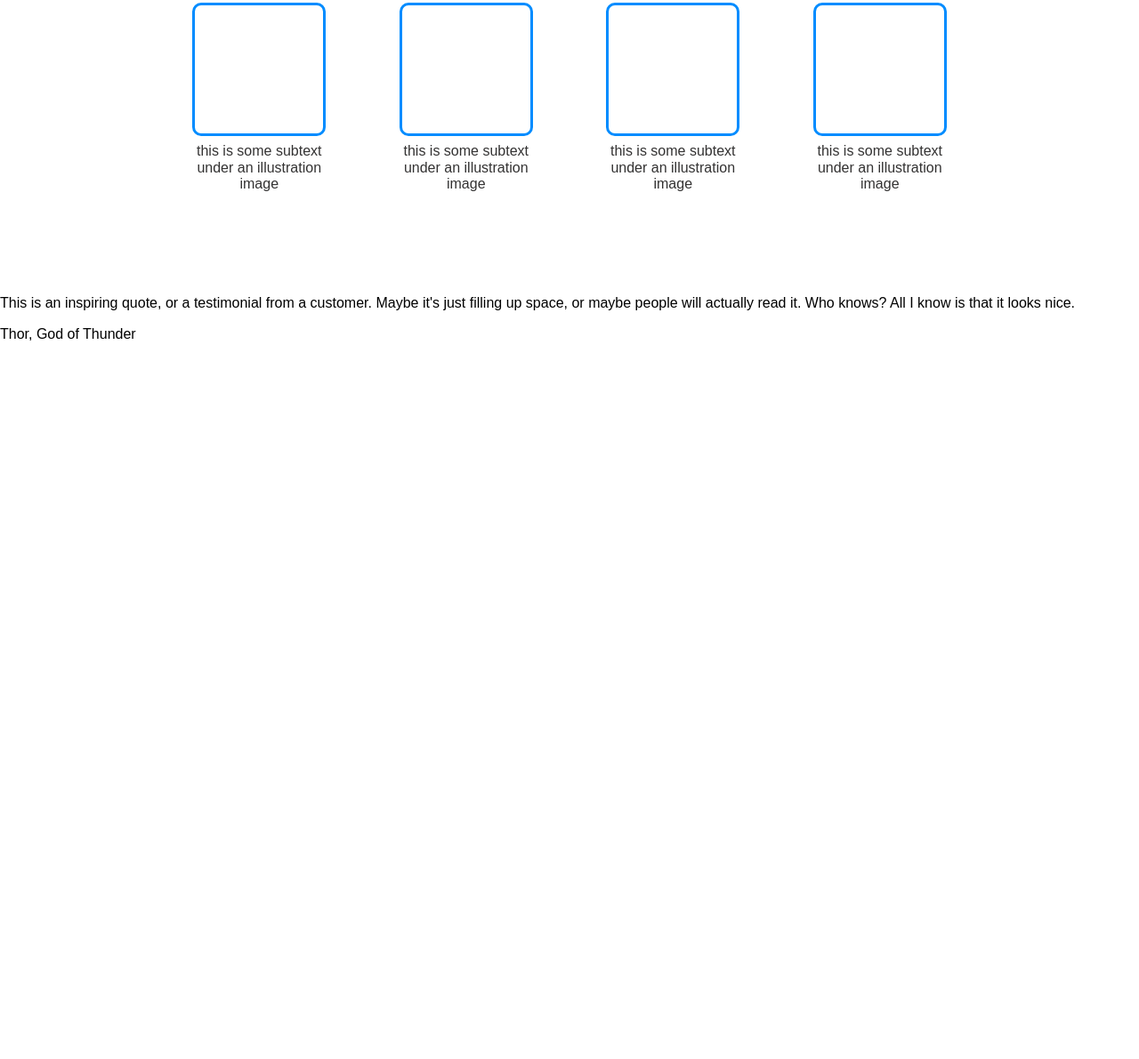
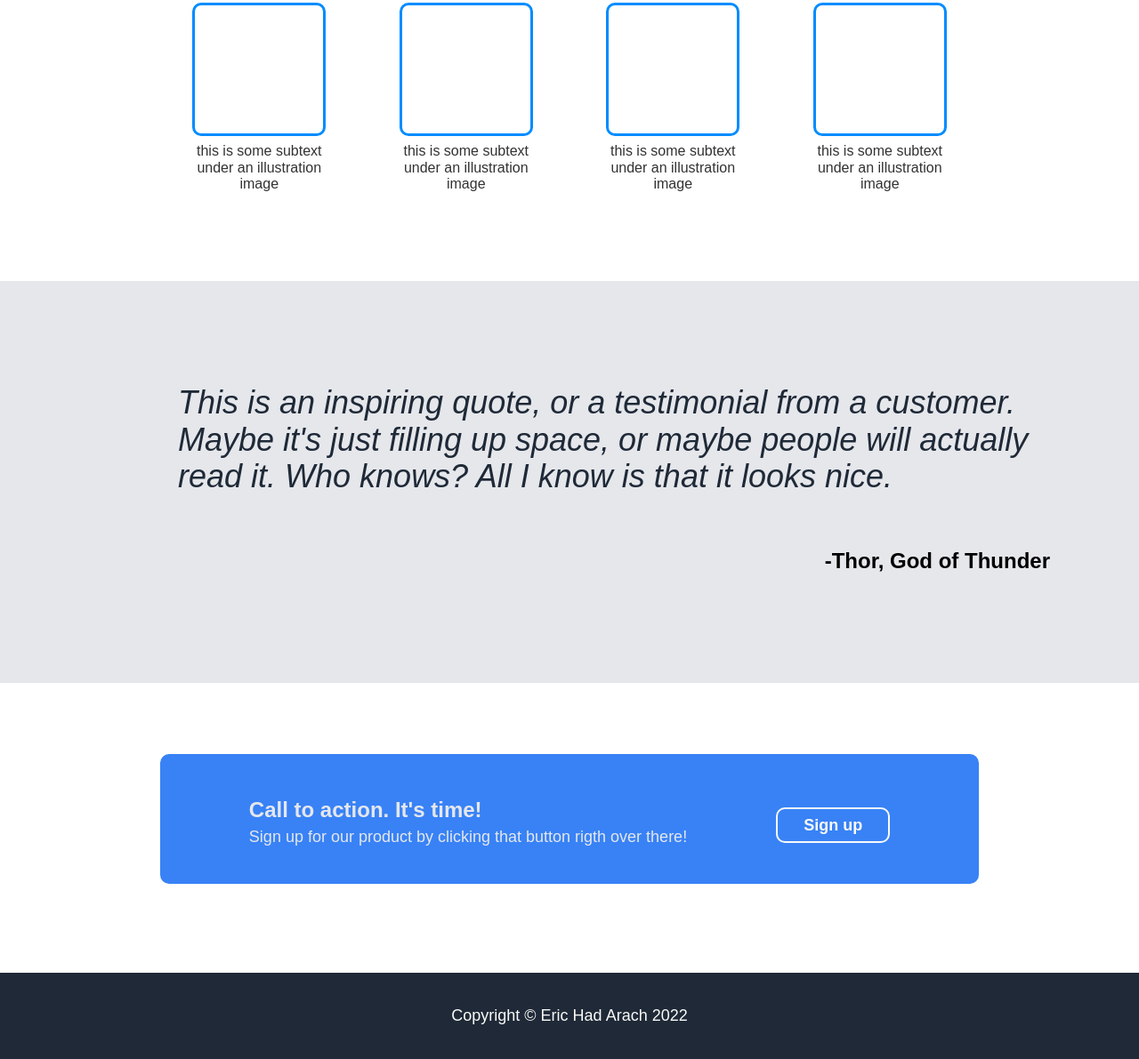
Before and after one commit to Eric-Had-Arach/project_landing_page, a plain HTML site: page index.html in a window 1280 px wide. Shown: the part 620-1811 px from the top of the page at 89% size. Before the commit the page ends 1021 px from the top, so only its background shows below. Drawn offline with Linux system fonts and the light colour scheme.

Commit message:
Modifications

```diff
--- a/index.html
+++ b/index.html
@@ -29,7 +29,7 @@
           <h1>This website is awesome</h1>
           <p>This website has some subtext that goes here under the main title. It's a smaller font and the color is lower contrast</p>
           <div class="button">
-            <a href="">Sign up</a>
+            <a href="#">Sign up</a>
           </div>
         </div>
         <div class="right">
@@ -60,9 +60,24 @@
     </div>
     <div class="third-block">
       <p>This is an inspiring quote, or a testimonial from a customer. Maybe it's just filling up space, or maybe people will actually read it. Who knows? All I know is that it looks nice.</p>
-      <p>Thor, God of Thunder</p>
+      <p>-Thor, God of Thunder</p>
+    </div>
+    <div class="fourth-block registration">
+      <div>
+        <div class="call-to-action">
+          <p>Call to action. It's time!</p>
+          <p>Sign up for our product by clicking that button rigth over there!</p>
+        </div>
+        <div class="button">
+          <a href="#">Sign up</a>
+        </div>
+      </div>
+    </div>
+    <footer class="fifth-block">
+      <p>Copyright © Eric Had Arach 2022</p>
+    </footer>
 
-    </div>
+
 
 
 
--- a/styles/styles.css
+++ b/styles/styles.css
@@ -93,7 +93,7 @@ h1 + p {
 	margin-right: 100px;
 }
 
-.button {
+.first-block .button {
 	background-color: #3882F6;
 	width: 8em;
 	text-align: center;
@@ -102,7 +102,7 @@ h1 + p {
 	border-radius: 10px;
 }
 
-.button a {
+.first-block .button a {
 	color: #F9FAF8;
 	font-weight: bold;
 	font-size: 18px;
@@ -143,3 +143,98 @@ h1 + p {
   text-align: center;
   color:rgb(51, 50, 50)
 }
+
+.third-block {
+  display: flex;
+  flex-direction: column;
+  background-color: #E5E7EB;
+  padding-left: 200px;
+  padding-right: 100px;
+  padding-top: 80px;
+  padding-bottom: 100px;
+}
+
+.third-block p:first-child {
+  font-size: 36px;
+  font-style: italic;
+  color: #1F2937;
+}
+
+.third-block p:last-child {
+  font-size: 24px;
+  font-weight: bold;
+  margin-left: auto;
+}
+
+.fourth-block {
+  display: flex;
+  justify-content: center;
+  padding-top: 80px;
+  padding-bottom: 100px;
+}
+
+.fourth-block > div {
+  display: flex;
+  column-gap: 100px;
+  background-color: #3882F6;
+  border-radius: 10px;
+  padding-left: 100px;
+  padding-right: 100px;
+  padding-top: 25px;
+  padding-bottom: 25px;
+}
+
+.call-to-action {
+  display: flex;
+  flex-direction: column;
+}
+
+.call-to-action p:first-child {
+  color: #E5E7EB;
+  font-size: 24px;
+  font-weight: bold;
+  margin-bottom: 3px;
+}
+
+.call-to-action p:last-child {
+  color: #E5E7EB;
+  font-size: 18px;
+  justify-content: center;
+  margin-top: 3px;
+}
+
+.fourth-block .button {
+	display: flex;
+  height: 40px;
+  width: 8em;
+  margin-top: 35px;
+	justify-content: center;
+  align-items: center;
+	padding-top: 10px;
+	padding-bottom: 10px;
+  border-style: solid;
+  border-width: 2px;
+	border-radius: 10px;
+  border-color: #F9FAF8;
+
+}
+
+.fourth-block .button a {
+	color: #F9FAF8;
+	font-weight: bold;
+	font-size: 18px;
+	text-decoration-line: none;
+}
+
+.fifth-block {
+  display: flex;
+  justify-content: center;
+  background-color: #1F2937;
+	color: #F9FAF8;
+  padding-top: 20px;
+  padding-bottom: 20px;
+}
+
+.fifth-block > p {
+  font-size: 18px;
+}
```
